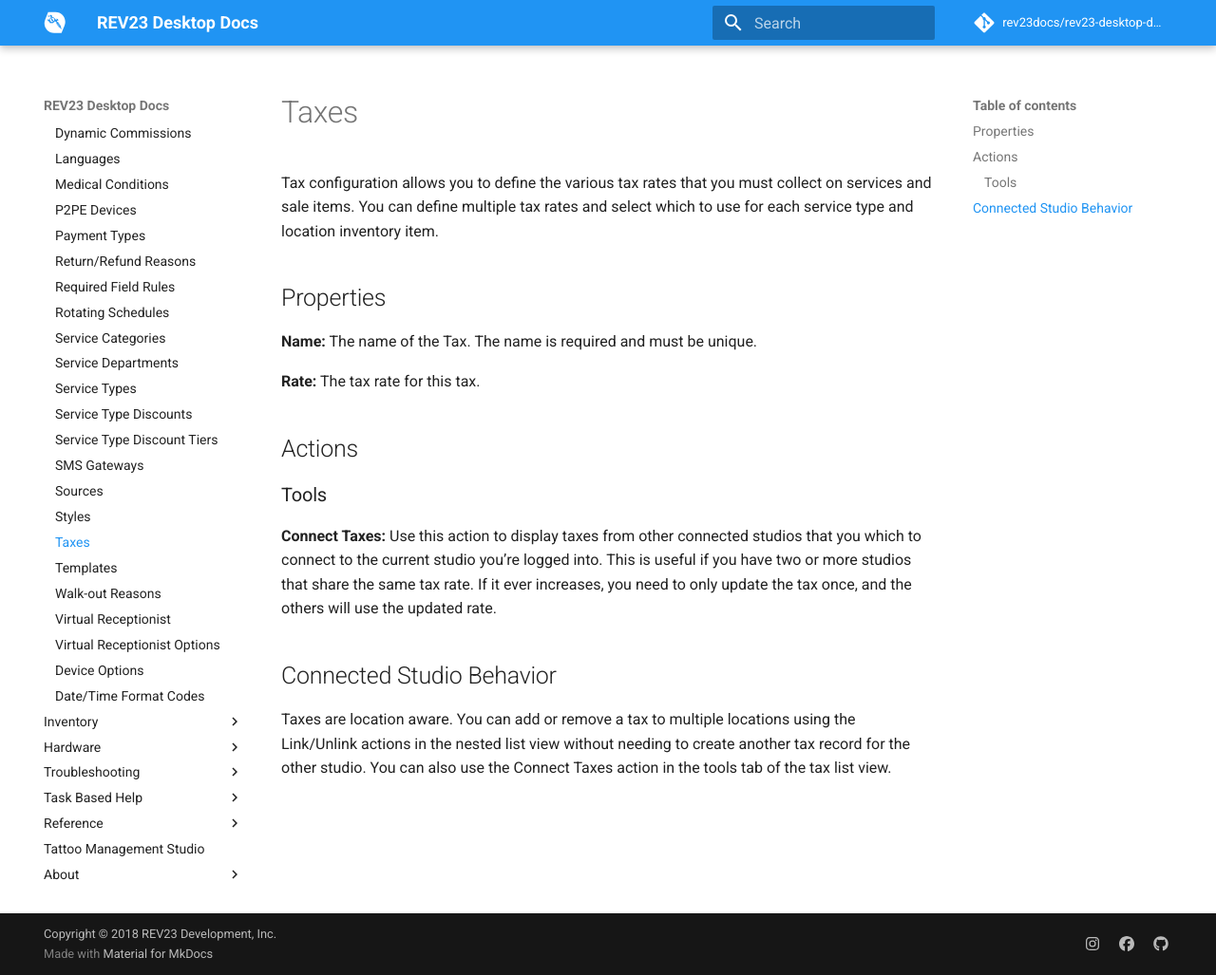
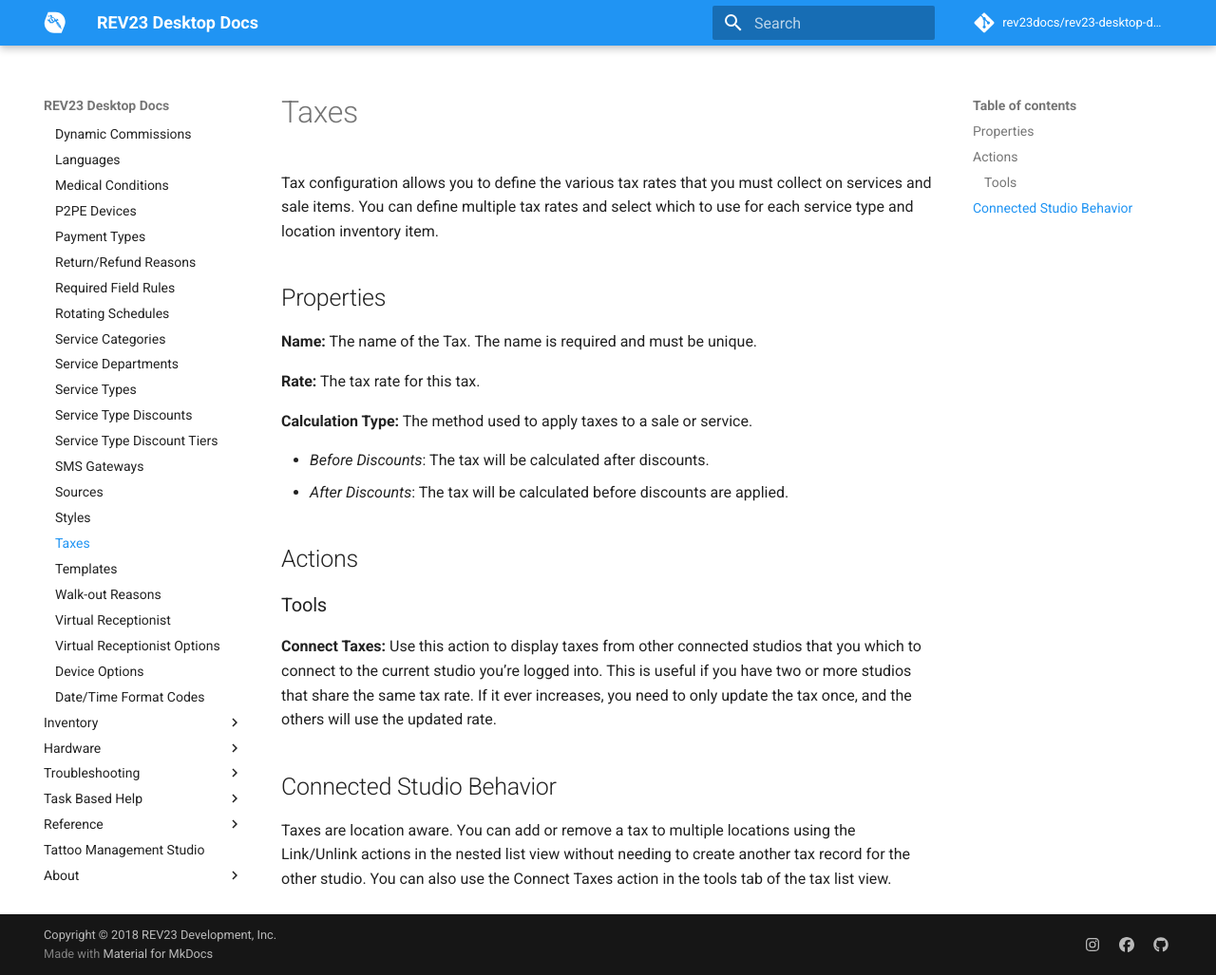
Before and after one commit to REV23Docs/rev23-desktop-docs, an MkDocs documentation site: the page built from docs/configuration/taxes.md, in a window 1280 px wide and 1027 px high. Shown: the whole window at 95% size. Built offline with MkDocs 1.6.1 and Material for MkDocs 9.7.7, drawn with Linux system fonts in a browser that asks for light colours; comment, search, counter and statistics services are not loaded.

Commit message:
minor updates

```diff
--- a/docs/configuration/taxes.md
+++ b/docs/configuration/taxes.md
@@ -8,6 +8,11 @@
 
 **Rate:** The tax rate for this tax.
 
+**Calculation Type:** The method used to apply taxes to a sale or service.
+
++ _Before Discounts_: The tax will be calculated after discounts.
++ _After Discounts_: The tax will be calculated before discounts are applied.
+
 ## Actions
 
 ### Tools
```
Also changed, not shown: docs/quick-start/add-a-piercer.md (+1 -1 lines), docs/quick-start/add-a-tattooer.md (+0 -2 lines).
